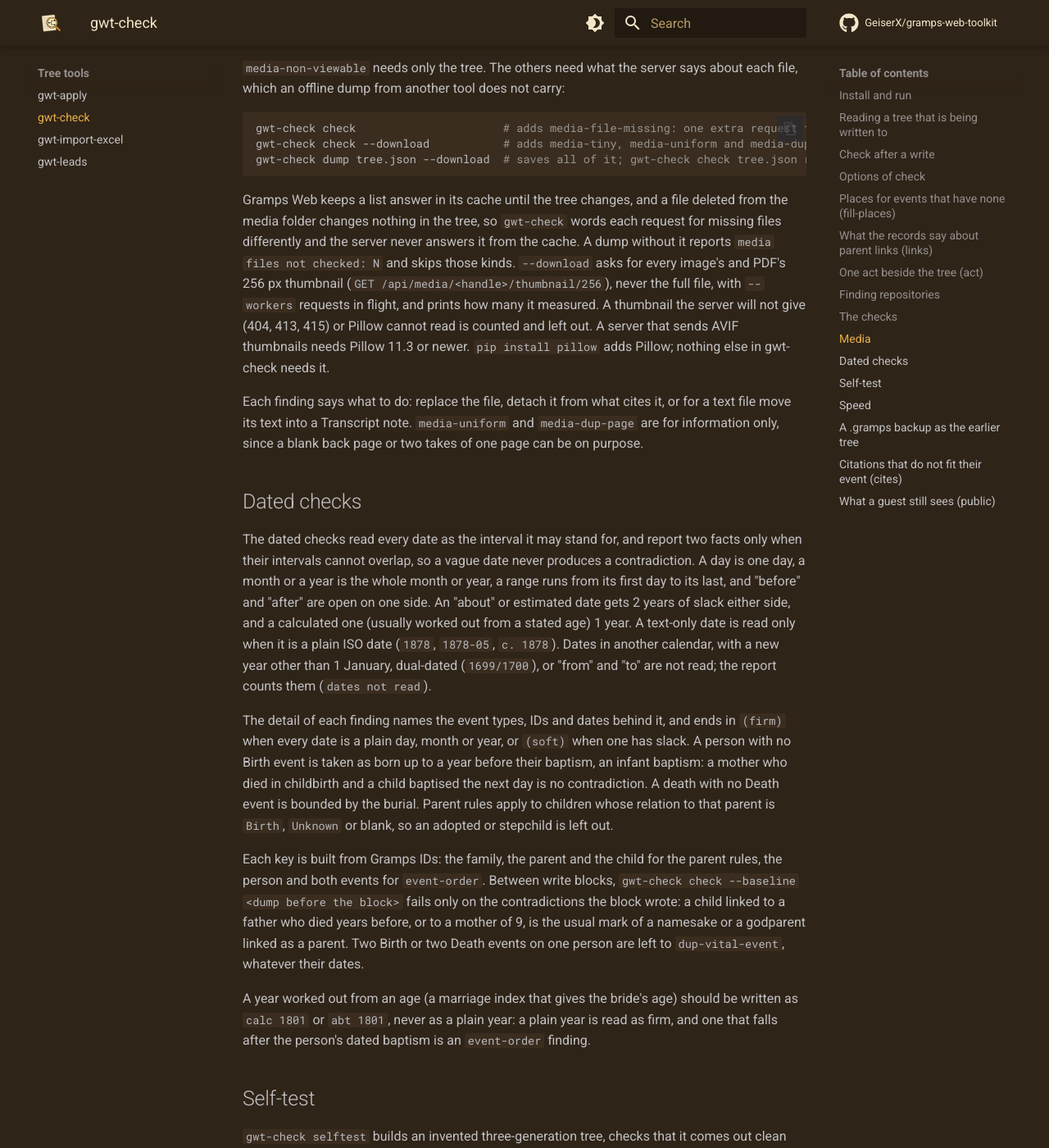
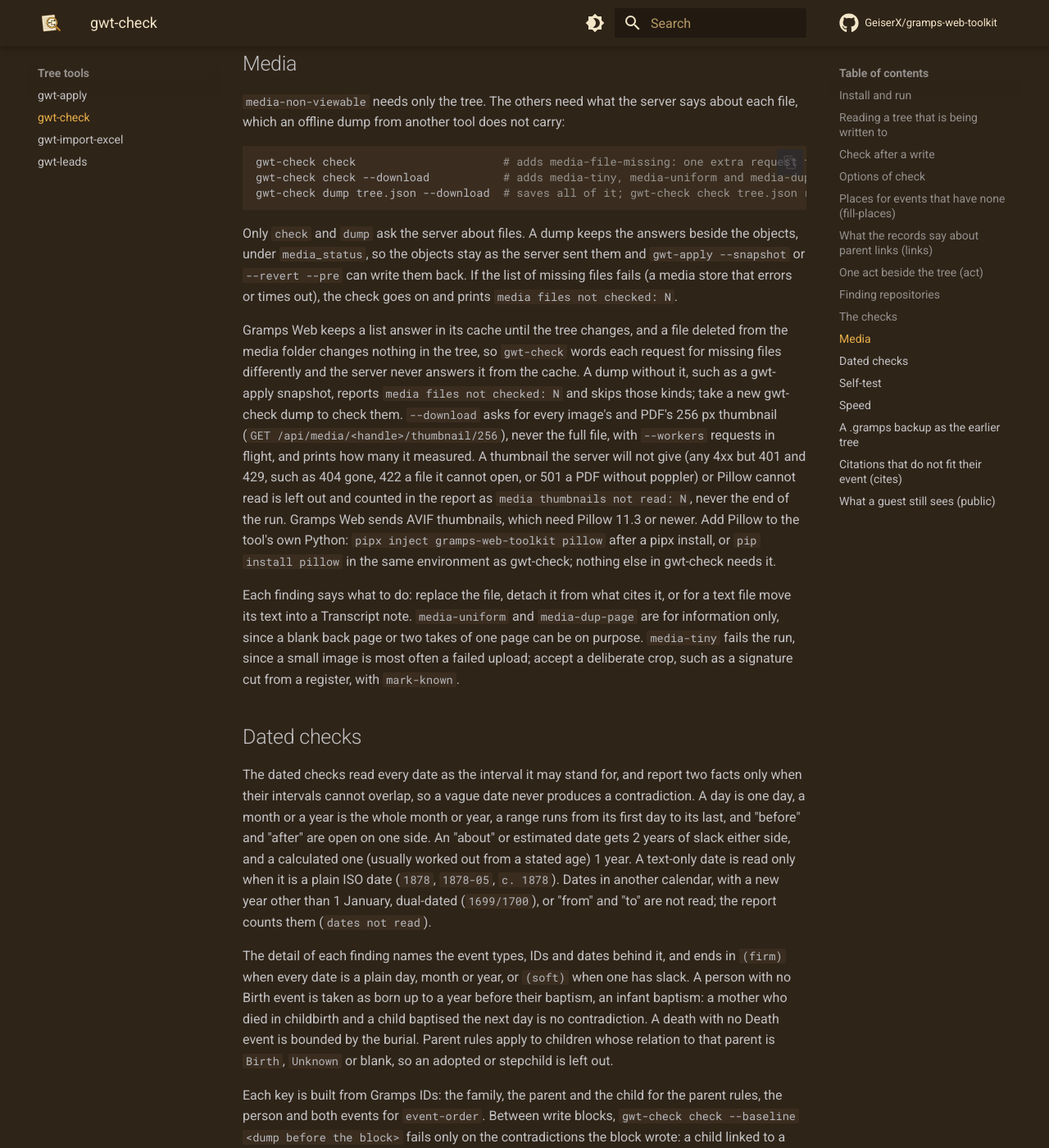
Before and after one commit to GeiserX/gramps-web-toolkit, an MkDocs documentation site: the page built from docs/check.md, in a window 1280 px wide and 1400 px high, scrolled down 13349 px. Shown: the whole window at 82% size. Built offline with MkDocs 1.6.1 and Material for MkDocs 9.7.7, drawn with Linux system fonts in a browser that asks for light colours; comment, search, counter and statistics services are not loaded; some of the changed text lies outside the part shown.

Commit message:
docs(check): tell pipx users how to add Pillow, and say what the media status changes
pip install pillow lands in another Python for a pipx install, so --download
kept saying it needs Pillow. The docs and the note now give pipx inject. They
also say where the server's answers live in a dump, which statuses leave a
thumbnail unread, that media-dup-page needs a look before detaching, and how
to accept a deliberate small crop.

````diff
--- a/docs/check.md
+++ b/docs/check.md
@@ -218,11 +218,11 @@
 | `sibling-spacing` | For information only. Two children of one mother born less than 240 days apart and more than a day apart (twins). Birth events with an exact day only: a baptism can be late |
 | `note-marker-no-tag` | For information only. A note whose text says «hipótesis» or «homónimo» (any accent, whole word) but carries no tag whose name holds that word. Only where the tree has such a tag: a tree that does not use the convention is not blamed. A mention with «descartada», «refutada», «superada», «sustituida» or «desmentida» within three words after or before it is skipped, unless «no», «ni», «sin» or «nada» comes between them |
 | `lifespan` | For information only. A life of more than 105 years, from birth or baptism to death or burial |
-| `media-non-viewable` | A media object Gramps Web shows only as a grey icon: MIME `text/*`, `message/*` (a saved mail), JSON, XHTML, or a tar, gzip or zip archive. Without a stored MIME the file name decides. Put its text in a Transcript note (`gwt-apply add_transcription`), then detach it |
+| `media-non-viewable` | A media object Gramps Web shows only as a grey icon: MIME `text/*`, `message/*` (a saved mail), JSON, XHTML, or a tar, gzip or zip archive. Without a stored MIME the file name decides. For text or mail: put its text in a Transcript note (`gwt-apply add_transcription`), then detach it. For JSON or an archive: unpack or convert it to an image or PDF, or detach it |
 | `media-file-missing` | A media object whose file the server does not have (`GET /api/media/?filemissing=1`). Live tree, or a dump gwt-check saved |
 | `media-tiny` | With `--download`. An image whose longer side is under 200 px |
 | `media-uniform` | For information only, with `--download`. An image of which 98% or more of the pixels are within 12 grey levels of one tone: a blank page, a grey placeholder, a failed scan |
-| `media-dup-page` | For information only, with `--download`. Two media objects with different files on one citation whose thumbnails are 20 bits or fewer apart out of 256 (a difference hash): the same page uploaded twice, for example after a re-scan or a crop. The same file twice is `dup-media`. Keyed by the citation and both media IDs |
+| `media-dup-page` | For information only, with `--download`. Two media objects with different files on one citation whose thumbnails are 20 bits or fewer apart out of 256 (a difference hash): maybe the same page uploaded twice, for example after a re-scan or a crop. Two different pages of one printed register or form can also come this close, so compare them before detaching one. The same file twice is `dup-media`. Keyed by the citation and both media IDs |
 
 Names are compared lowercased, without accents, with b/v and i/y folded and the particle "de" dropped. `dup-person-fuzzy` also drops "del", "la", "las", "los" and "y", and matches "Pedro Lasa" with "Pedro José Lasa Ibarra". For a pair to count, at least one side must be in scope, or belong to a family that is. That covers an old person the run gave a new spouse or new parents. A different spelling of the same word ("Lasa" against "Lassa") is still not matched. A run that allowed namesakes still needs its homonyms read one by one.
 
@@ -238,9 +238,11 @@
 gwt-check dump tree.json --download  # saves all of it; gwt-check check tree.json reports the same findings offline
 ```
 
-Gramps Web keeps a list answer in its cache until the tree changes, and a file deleted from the media folder changes nothing in the tree, so `gwt-check` words each request for missing files differently and the server never answers it from the cache. A dump without it reports `media files not checked: N` and skips those kinds. `--download` asks for every image's and PDF's 256 px thumbnail (`GET /api/media/<handle>/thumbnail/256`), never the full file, with `--workers` requests in flight, and prints how many it measured. A thumbnail the server will not give (404, 413, 415) or Pillow cannot read is counted and left out. A server that sends AVIF thumbnails needs Pillow 11.3 or newer. `pip install pillow` adds Pillow; nothing else in gwt-check needs it.
+Only `check` and `dump` ask the server about files. A dump keeps the answers beside the objects, under `media_status`, so the objects stay as the server sent them and `gwt-apply --snapshot` or `--revert --pre` can write them back. If the list of missing files fails (a media store that errors or times out), the check goes on and prints `media files not checked: N`.
 
-Each finding says what to do: replace the file, detach it from what cites it, or for a text file move its text into a Transcript note. `media-uniform` and `media-dup-page` are for information only, since a blank back page or two takes of one page can be on purpose.
+Gramps Web keeps a list answer in its cache until the tree changes, and a file deleted from the media folder changes nothing in the tree, so `gwt-check` words each request for missing files differently and the server never answers it from the cache. A dump without it, such as a gwt-apply snapshot, reports `media files not checked: N` and skips those kinds; take a new gwt-check dump to check them. `--download` asks for every image's and PDF's 256 px thumbnail (`GET /api/media/<handle>/thumbnail/256`), never the full file, with `--workers` requests in flight, and prints how many it measured. A thumbnail the server will not give (any 4xx but 401 and 429, such as 404 gone, 422 a file it cannot open, or 501 a PDF without poppler) or Pillow cannot read is left out and counted in the report as `media thumbnails not read: N`, never the end of the run. Gramps Web sends AVIF thumbnails, which need Pillow 11.3 or newer. Add Pillow to the tool's own Python: `pipx inject gramps-web-toolkit pillow` after a pipx install, or `pip install pillow` in the same environment as gwt-check; nothing else in gwt-check needs it.
+
+Each finding says what to do: replace the file, detach it from what cites it, or for a text file move its text into a Transcript note. `media-uniform` and `media-dup-page` are for information only, since a blank back page or two takes of one page can be on purpose. `media-tiny` fails the run, since a small image is most often a failed upload; accept a deliberate crop, such as a signature cut from a register, with `mark-known`.
 
 ## Dated checks
 
````
Also changed, not shown: CHANGELOG.md (+1 -1 lines), 1 other file.
